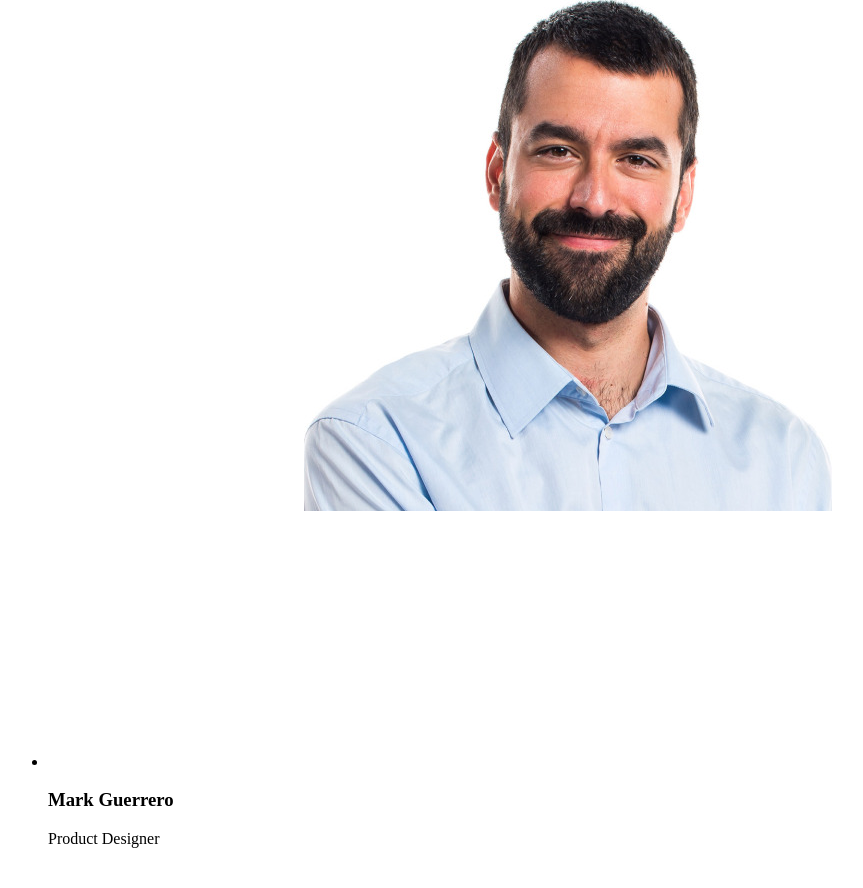
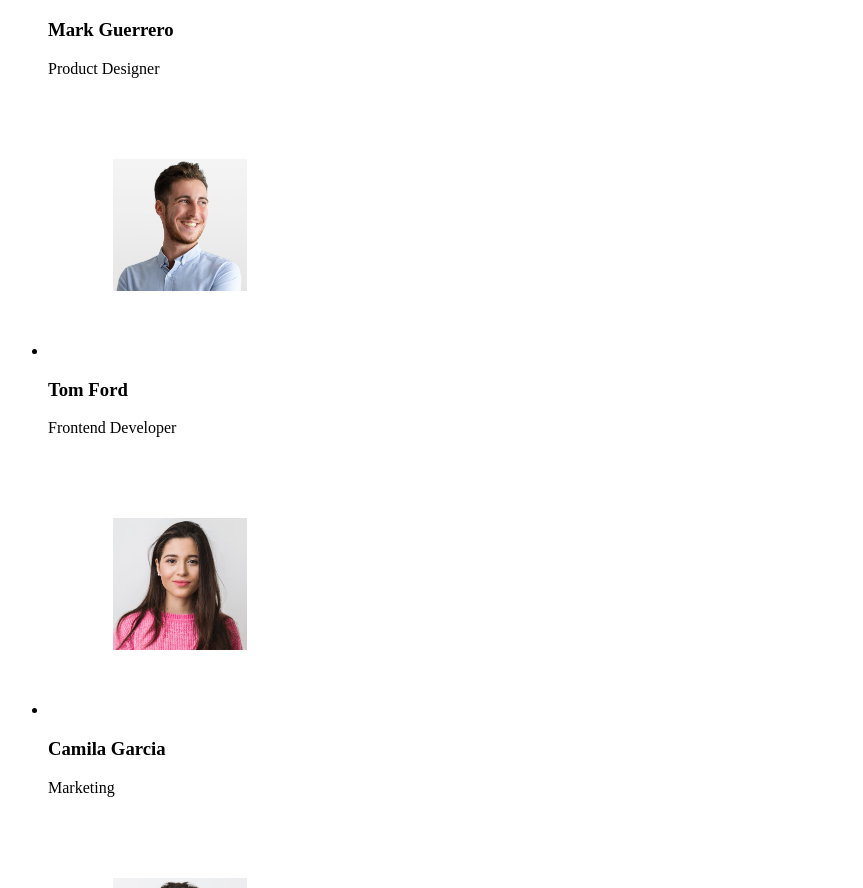
Before and after one commit to DaniilFuchedzhi/goit-homework-01, a plain HTML site: page index.html in a window 1280 px wide. Shown: the part 1912-2800 px from the top of the page, without its empty margins (0-863 px from the left). Drawn offline with Linux system fonts and the light colour scheme.

Commit message:
Update index.html

```diff
--- a/index.html
+++ b/index.html
@@ -100,22 +100,22 @@
             <h2>Our Team</h2>
             <ul>
                 <li>
-                    <img src="./images/worker-1.jpg" alt="worker-1">
+                    <img src="./images/worker-1.jpg" alt="worker-1" width="264px">
                     <h3>Mark Guerrero</h3>
                     <p>Product Designer</p>
                 </li>
                 <li>
-                    <img src="./images/worker-2.jpg" alt="worker-2">
+                    <img src="./images/worker-2.jpg" alt="worker-2" width="264px">
                     <h3>Tom Ford</h3>
                     <p>Frontend Developer</p>
                 </li>
                 <li>
-                    <img src="./images/worker-3.jpg" alt="worker-3">
+                    <img src="./images/worker-3.jpg" alt="worker-3" width="264px">
                     <h3>Camila Garcia</h3>
                     <p>Marketing</p>
                 </li>
                 <li>
-                    <img src="./images/worker-4.jpg" alt="worker-4">
+                    <img src="./images/worker-4.jpg" alt="worker-4" width="264px">
                     <h3>Daniel Wilson</h3>
                     <p>UI Designer</p>
                 </li>
```
